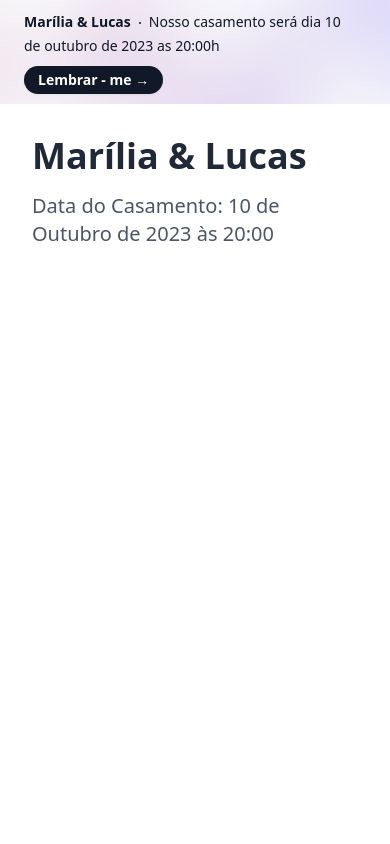
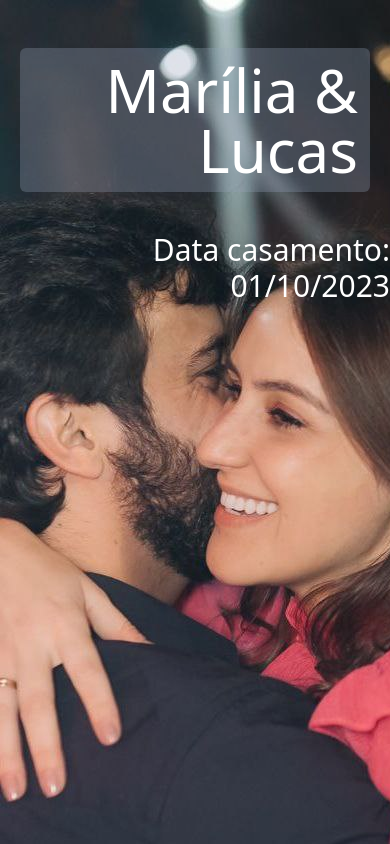
Before and after one commit to leonardocintra/casamento, a Next.js app: page / in a window 390 px wide. Built offline with nearby package versions, Linux system fonts and the light colour scheme.

Commit message:
✨ feat: luquinha

```diff
--- a/src/app/components/Banner.tsx
+++ b/src/app/components/Banner.tsx
@@ -1,6 +1,6 @@
 export default function Banner() {
   return (
-    <div className="relative isolate flex items-center gap-x-6 overflow-hidden bg-gray-50 px-6 py-2.5 sm:px-3.5 sm:before:flex-1">
+    <div className="relative isolate hidden sm:flex items-center gap-x-6 overflow-hidden bg-gray-50 px-6 py-2.5 sm:px-3.5 sm:before:flex-1">
       <div
         className="absolute left-[max(-7rem,calc(50%-52rem))] top-1/2 -z-10 -translate-y-1/2 transform-gpu blur-2xl"
         aria-hidden="true"
--- /dev/null
+++ b/src/app/components/Navbar.tsx
@@ -0,0 +1,19 @@
+export default function Navbar() {
+  return (
+    <div className="flex items-center h-20 bg-slate-400">
+      <div className="mx-auto relative px-5 max-w-screen-xl w-full items-center justify-end">
+        <div className="text-4xl font-light text-white absolute left-1/2 top-1/2 -translate-x-1/2">
+          Marília e Lucas
+        </div>
+
+        {/* Nav menu */}
+        <nav className="text-white">
+          <a href="http://">Home</a>
+          <a href="http://">Home</a>
+          <a href="http://">Home</a>
+
+        </nav>
+      </div>
+    </div>
+  )
+}
--- a/src/app/page.tsx
+++ b/src/app/page.tsx
@@ -6,19 +6,14 @@ export default function Home() {
   return (
     <main>
       <Banner />
-      <div className="flex flex-col md:flex-row md:h-screen">
+      <div className="flex h-screen">
         <div
-          className={`md:w-2/3 md:h-screen bg-cover bg-center ${
-            urlImagem ? `hidden md:block` : `md:w-full`
-          }`}
+          className="w-full bg-no-repeat"
           style={{ backgroundImage: `url(${urlImagem})` }}
-        />
-        <div className="flex-1 flex flex-col justify-center p-8">
-          <div className="text-4xl font-bold mb-4 text-gray-800">
-            Marília & Lucas
-          </div>
-          <div className="text-xl text-gray-600">
-            Data do Casamento: 10 de Outubro de 2023 às 20:00
+        >
+          <div className="text-white lg:text-blue-950 text-6xl text-end">
+            <h2 className="mt-12 bg-slate-400 bg-opacity-30 p-3 rounded-md mx-5">Marília & Lucas</h2>
+            <h3 className="mt-10 font-extralight text-3xl md:text-5xl">Data casamento: 01/10/2023</h3>
           </div>
         </div>
       </div>
```
